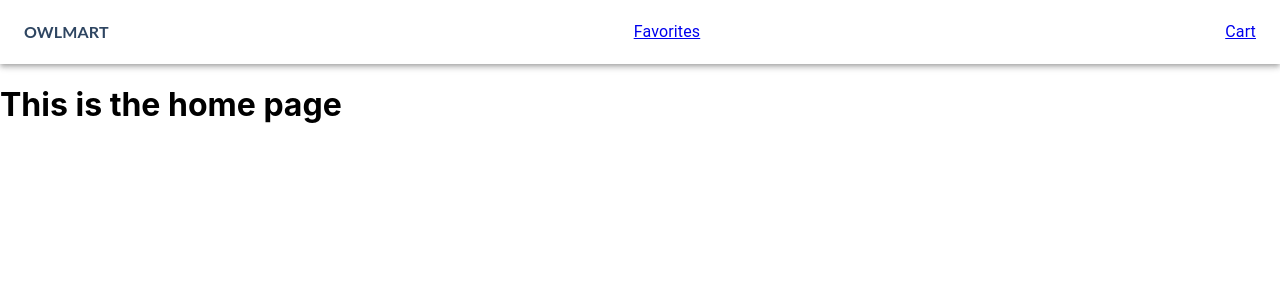
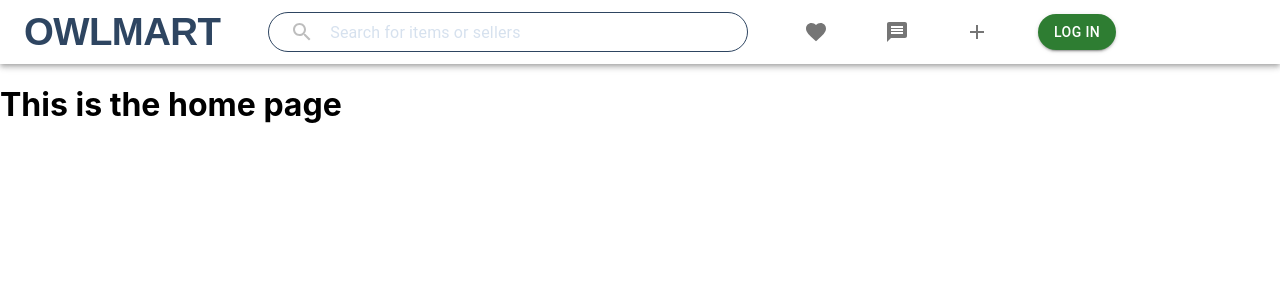
Before and after one commit to rice-apps/owlmart, a React (Create React App) app in the folder client/: page /home in a window 1280 px wide. Shown: the top 300 px of the page. Built offline with nearby package versions, Linux system fonts and the light colour scheme.

Commit message:
spacing navbar

```diff
--- a/client/src/components/pages/navbar.js
+++ b/client/src/components/pages/navbar.js
@@ -1,26 +1,81 @@
-import React from "react";
-import { AppBar, Toolbar, Typography, Box } from "@mui/material";
+import React, { useState } from "react";
+import { AppBar, Toolbar, Typography, Box, TextField, InputAdornment, IconButton } from "@mui/material";
 import { Link } from 'react-router-dom';
+import SearchIcon from '@mui/icons-material/Search';
+import FavoriteIcon from '@mui/icons-material/Favorite';
+import MessageIcon from '@mui/icons-material/Message';
+import AddIcon from '@mui/icons-material/Add';
+import Button from '@mui/material/Button';
 
 export const Navbar = () => {
+  const [searchValue, setSearchValue] = useState('');
+
+  const handleSearchChange = (event) => {
+    setSearchValue(event.target.value);
+  };
+
   return (
     <AppBar position="static" sx={{ backgroundColor: 'white' }}>
       <Toolbar>
-        <Box sx={{ display: "flex", justifyContent: "space-between", flexGrow: 1 }}>
+        <Box sx = {{gap: "3rem", display: "flex", alignItems: "center",}}>
+          <Box sx={{ display: "flex", justifyContent: "space-between", flexGrow: 1 }}>
+            <Link to='/home' style={{ textDecoration: 'none' }}>
+              <Typography variant="h1" sx={{ fontSize: '2.4rem', fontFamily: 'Arial', fontWeight: 'bold', color: "#2E4561" }}>
+                OWLMART
+              </Typography>
+            </Link>
+          </Box>
 
-        <Link to='/home' style={{ textDecoration: 'none' }}>
-              <Typography variant="body1" sx={{ fontSize: '1rem', fontFamily: 'Lato', fontWeight: 'bold', color: "#2E4561"}}>
-              OWLMART</Typography>
-            </Link>
+          <Box sx={{ display: "flex", alignItems: "center",}}>
+            <TextField
+              id="search-bar"
+              variant="outlined"
+              size="small"
 
-          <Link to='/favorites'>
-              <Typography variant="body1">Favorites</Typography>
-            </Link>
+              placeholder="Search for items or sellers"
+              value={searchValue}
+              onChange={handleSearchChange}
+              sx={{
+                width: '30rem',
+                '& .MuiOutlinedInput-root': {
+                  borderRadius: '20px',
+                  backgroundColor: 'transparent',
+                  '& fieldset': {
+                    borderColor: '#2E4561',
 
-            <Link to='/cart'>
-              <Typography variant="body1">Cart</Typography>
-            </Link>
+                  },
+                },
+                '& input::-webkit-input-placeholder': {
+                  color: '#9EB8D7',
+                },
+                color:"white",
 
+              }}
+              InputProps={{
+                startAdornment: (
+                  <InputAdornment position="start">
+                    <IconButton disabled>
+                      <SearchIcon />
+                    </IconButton>
+                  </InputAdornment>
+                ),
+              }}
+            />
+            </Box>
+            <Box sx={{ display: "flex", alignItems: "center", justifyContent: "space-between", width: "20em", }}>
+              <IconButton >
+                <FavoriteIcon />
+              </IconButton>
+              <IconButton >
+                <MessageIcon />
+              </IconButton>
+              <IconButton >
+                <AddIcon />
+              </IconButton>
+              <Button variant="contained" color="success" sx={{borderRadius: "20px"}}>
+                Log in
+              </Button>
+          </Box>
         </Box>
       </Toolbar>
     </AppBar>
```
Also changed, not shown: 1 other file (tests, documents, lock files or other folders).
